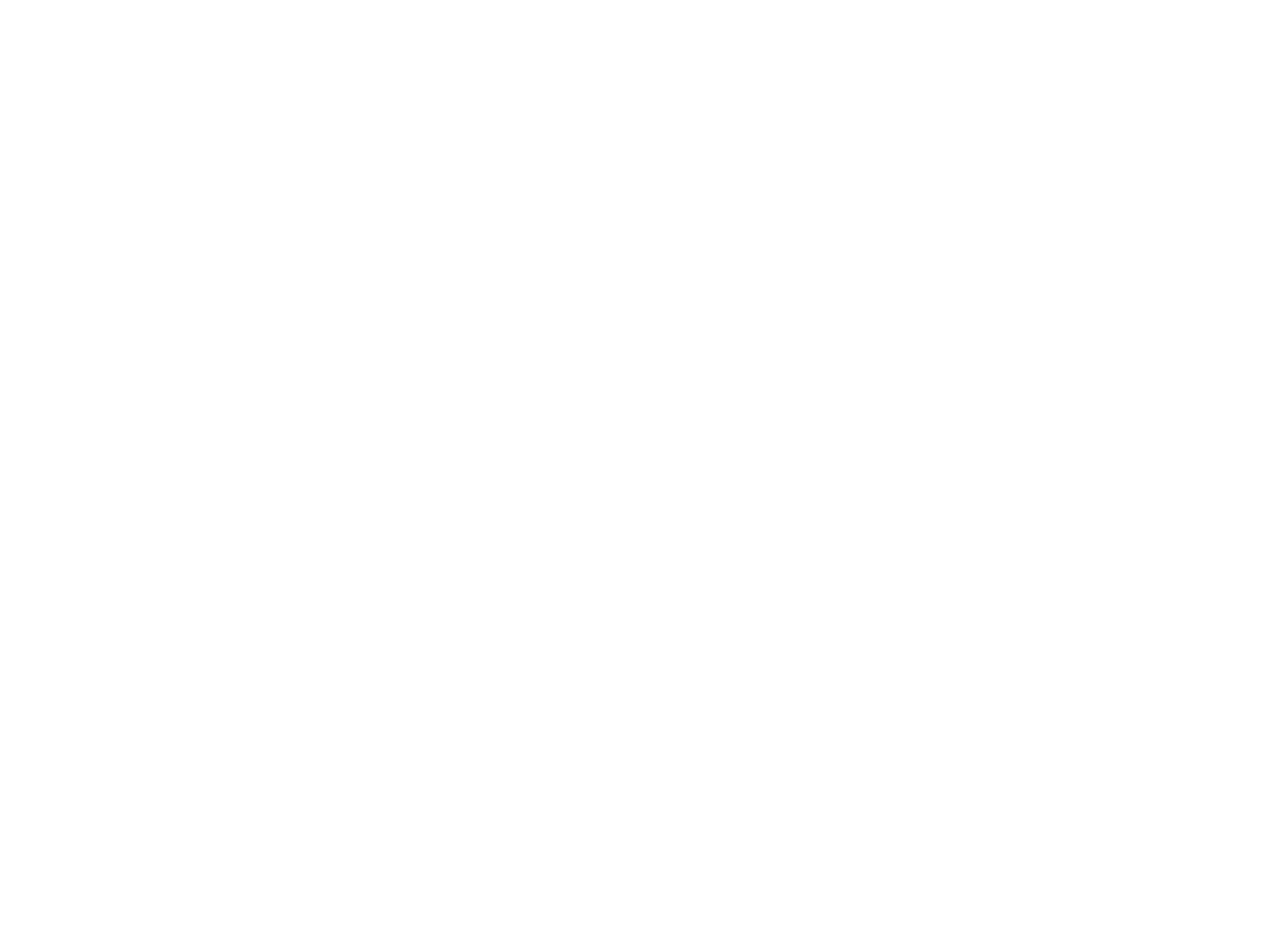
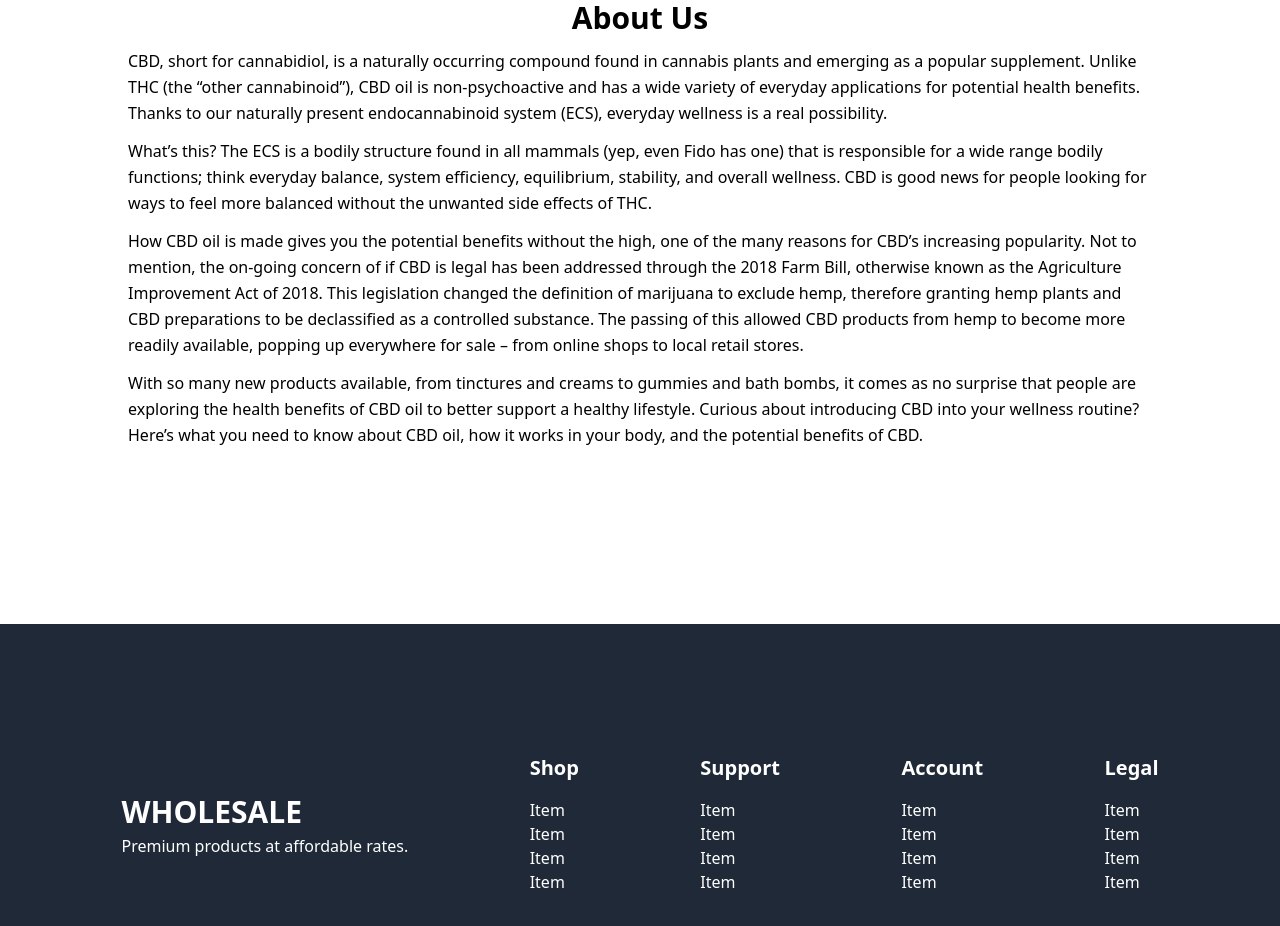
Before and after one commit to HassanSaeed7/ghostkitchen, a Next.js app in the folder frontend/: page /about in a window 1280 px wide. Shown: the part 240-1166 px from the top of the page. Before the commit the page ends 800 px from the top, so only its background shows below. Built offline with nearby package versions, Linux system fonts and the light colour scheme.

Commit message:
footer component/about page

```diff
--- a/frontend/components/Footer.js
+++ b/frontend/components/Footer.js
@@ -0,0 +1,90 @@
+import React from 'react'
+
+const Footer = () => {
+  return (
+    <div className=" bg-gray-800 min-h-half text-white flex flex-col md:flex-row md:justify-evenly md:items-center">
+
+        <div>
+        <h4 className="font-bold text-3xl py-1">WHOLESALE</h4>
+            <p>Premium products at affordable rates.</p>
+        </div>
+
+    <div className="flex flex-col gap-4">
+        <h4 className="font-bold text-xl">Shop</h4>
+        <ul>
+            <li>
+                <a href="/">Item</a>
+            </li>
+            <li>
+                <a href="/">Item</a>
+            </li>
+            <li>
+                <a href="/">Item</a>
+            </li>
+            <li>
+                <a href="/">Item</a>
+            </li>
+        </ul>
+    </div>
+
+
+    <div className="flex flex-col gap-4">
+        <h4 className="font-bold text-xl">Support</h4>
+        <ul>
+            <li>
+                <a href="/">Item</a>
+            </li>
+            <li>
+                <a href="/">Item</a>
+            </li>
+            <li>
+                <a href="/">Item</a>
+            </li>
+            <li>
+                <a href="/">Item</a>
+            </li>
+        </ul>
+    </div>
+
+    <div className="flex flex-col gap-4">
+        <h4 className="font-bold text-xl">Account</h4>
+        <ul>
+            <li>
+                <a href="/">Item</a>
+            </li>
+            <li>
+                <a href="/">Item</a>
+            </li>
+            <li>
+                <a href="/">Item</a>
+            </li>
+            <li>
+                <a href="/">Item</a>
+            </li>
+        </ul>
+    </div>
+
+    <div className="flex flex-col gap-4">
+        <h4 className="font-bold text-xl">Legal</h4>
+        <ul>
+            <li>
+                <a href="/">Item</a>
+            </li>
+            <li>
+                <a href="/">Item</a>
+            </li>
+            <li>
+                <a href="/">Item</a>
+            </li>
+            <li>
+                <a href="/">Item</a>
+            </li>
+        </ul>
+    </div>
+
+
+    </div>
+  )
+}
+
+export default Footer
--- a/frontend/package.json
+++ b/frontend/package.json
@@ -12,6 +12,7 @@
   "dependencies": {
     "@headlessui/react": "^1.6.4",
     "@heroicons/react": "^1.0.6",
+    "@tailwindcss/aspect-ratio": "^0.4.0",
     "next": "12.1.6",
     "react": "18.1.0",
     "react-dom": "18.1.0"
--- a/frontend/pages/_app.js
+++ b/frontend/pages/_app.js
@@ -1,3 +1,4 @@
+import Footer from "../components/Footer"
 import Nav from "../components/Nav"
 import '../styles/globals.css'
 
@@ -6,6 +7,7 @@
     <>
     <Nav />
     <Component {...pageProps} />
+    <Footer />
     </>
 
   )
--- a/frontend/pages/about.js
+++ b/frontend/pages/about.js
@@ -2,7 +2,26 @@
 
 const about = () => {
   return (
-    <div>about</div>
+    <div className='max-w-screen-lg min-h-screen flex flex-col justify-center gap-3 m-auto'>
+        <h2 className='text-center font-bold text-3xl'>About Us</h2>
+        <p className='leading-relaxed'>
+
+
+        CBD, short for cannabidiol, is a naturally occurring compound found in cannabis plants and emerging as a popular supplement. Unlike THC (the “other cannabinoid”), CBD oil is non-psychoactive and has a wide variety of everyday applications for potential health benefits. Thanks to our naturally present endocannabinoid system (ECS), everyday wellness is a real possibility.
+        </p>
+
+
+        <p className='leading-relaxed'>
+What’s this? The ECS is a bodily structure found in all mammals (yep, even Fido has one) that is responsible for a wide range bodily functions; think everyday balance, system efficiency, equilibrium, stability, and overall wellness. CBD is good news for people looking for ways to feel more balanced without the unwanted side effects of THC.
+
+</p>
+<p className='leading-relaxed'>
+How CBD oil is made gives you the potential benefits without the high, one of the many reasons for CBD’s increasing popularity. Not to mention, the on-going concern of if CBD is legal has been addressed through the 2018 Farm Bill, otherwise known as the Agriculture Improvement Act of 2018. This legislation changed the definition of marijuana to exclude hemp, therefore granting hemp plants and CBD preparations to be declassified as a controlled substance. The passing of this allowed CBD products from hemp to become more readily available, popping up everywhere for sale – from online shops to local retail stores.
+</p>
+<p className='leading-relaxed'>
+With so many new products available, from tinctures and creams to gummies and bath bombs, it comes as no surprise that people are exploring the health benefits of CBD oil to better support a healthy lifestyle. Curious about introducing CBD into your wellness routine? Here’s what you need to know about CBD oil, how it works in your body, and the potential benefits of CBD.
+        </p>
+    </div>
   )
 }
 
--- a/frontend/pages/index.js
+++ b/frontend/pages/index.js
@@ -1,12 +1,11 @@
 import Head from 'next/head'
-
 import styles from '../styles/Home.module.css'
 
 export default function Home() {
   return (
     <div className={styles.container}>
       <Head>
-        <title>Create Next App</title>
+        <title>Wholesale</title>
         <meta name="description" content="Generated by create next app" />
         <link rel="icon" href="/favicon.ico" />
       </Head>
@@ -15,16 +14,14 @@
 
         <h1 className={styles.title}>Test Wholesale Inc.</h1>
 
-
+        <p>Buy CBD oil from our collection of high quality CBD products for sale – including CBD oil tinctures, CBD infused gummies, CBD oil capsules, and CBD for sleep in a variety of options. Our CBD products deliver superior hemp extracts with consistent quality.</p>
 
         <div className={styles.grid}>
 
         </div>
       </main>
 
-      <footer className={styles.footer}>
 
-      </footer>
     </div>
   )
 }
--- a/frontend/pages/shop.js
+++ b/frontend/pages/shop.js
@@ -27,7 +27,7 @@
   {
     id: 2,
     name: 'Nomad Tumbler',
-    href: '#',
+    href: '/product/2',
     price: '$35',
     imageSrc: 'https://tailwindui.com/img/ecommerce-images/category-page-04-image-card-02.jpg',
     imageAlt: 'Olive drab green insulated bottle with flared screw lid and flat top.',
@@ -35,7 +35,7 @@
   {
     id: 3,
     name: 'Focus Paper Refill',
-    href: '#',
+    href: '/product/3',
     price: '$89',
     imageSrc: 'https://tailwindui.com/img/ecommerce-images/category-page-04-image-card-03.jpg',
     imageAlt: 'Person using a pen to cross a task off a productivity paper card.',
@@ -43,7 +43,7 @@
   {
     id: 4,
     name: 'Machined Mechanical Pencil',
-    href: '#',
+    href: '/product/4',
     price: '$35',
     imageSrc: 'https://tailwindui.com/img/ecommerce-images/category-page-04-image-card-04.jpg',
     imageAlt: 'Hand holding black machined steel mechanical pencil with brass tip and top.',
@@ -51,7 +51,7 @@
   {
     id: 5,
     name: 'Machined Mechanical Pencil',
-    href: '#',
+    href: '/product/5',
     price: '$35',
     imageSrc: 'https://tailwindui.com/img/ecommerce-images/category-page-04-image-card-04.jpg',
     imageAlt: 'Hand holding black machined steel mechanical pencil with brass tip and top.',
@@ -59,7 +59,7 @@
   {
     id: 6,
     name: 'Machined Mechanical Pencil',
-    href: '#',
+    href: '/product/6',
     price: '$35',
     imageSrc: 'https://tailwindui.com/img/ecommerce-images/category-page-04-image-card-04.jpg',
     imageAlt: 'Hand holding black machined steel mechanical pencil with brass tip and top.',
@@ -67,7 +67,7 @@
   {
     id: 7,
     name: 'Machined Mechanical Pencil',
-    href: '#',
+    href: '/product/7',
     price: '$35',
     imageSrc: 'https://tailwindui.com/img/ecommerce-images/category-page-04-image-card-04.jpg',
     imageAlt: 'Hand holding black machined steel mechanical pencil with brass tip and top.',
@@ -75,7 +75,7 @@
   {
     id: 8,
     name: 'Machined Mechanical Pencil',
-    href: '#',
+    href: '/product/8',
     price: '$35',
     imageSrc: 'https://tailwindui.com/img/ecommerce-images/category-page-04-image-card-04.jpg',
     imageAlt: 'Hand holding black machined steel mechanical pencil with brass tip and top.',
--- a/frontend/tailwind.config.js
+++ b/frontend/tailwind.config.js
@@ -4,7 +4,18 @@
     "./components/**/*.{js,ts,jsx,tsx}",
   ],
   theme: {
-    extend: {},
+    minHeight: {
+      'half': '50vh',
+      'screen': '100vh'
+    },
+    extend: {
+      gridTemplateRows: {
+        '[auto,auto,1fr]': 'auto auto 1fr',
+      },
+    },
   },
-  plugins: [],
+  plugins: [
+    // ...
+    require('@tailwindcss/aspect-ratio'),
+  ],
 }
```
Also changed, not shown: frontend/pages/product/[pid].js (+0 -23 lines), 2 other files (tests, documents, lock files or other folders).
